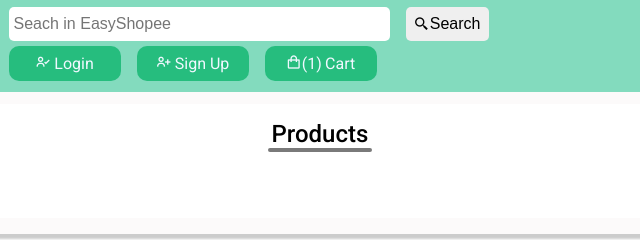
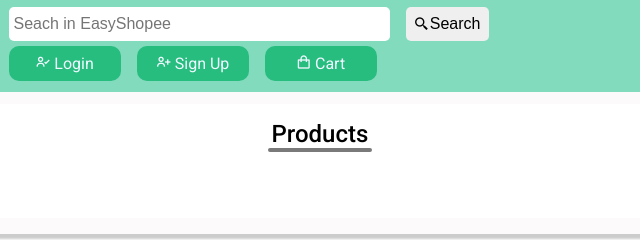
Before and after one commit to krahil1996/EasyShopee, a plain HTML site: page index.html in a window 1280 px wide. Shown: the full height of the page, 441-1081 px from the left. Drawn offline with nearby package versions, Linux system fonts and the light colour scheme; no server answers; a web font is replaced by a local one.

Commit message:
update html

```diff
--- a/index.html
+++ b/index.html
@@ -35,7 +35,7 @@
                 <div class="user-menu-group">
                     <a href=""><span><i class='bx bx-user-check'></i></span>Login </a>
                     <a href=""><span><i class='bx bx-user-plus'></i></span>Sign Up </a>
-                    <a href=""><span><i class='bx bx-shopping-bag'></i>(1)</span>Cart </a>
+                    <a href=""><span><i class='bx bx-shopping-bag'></i></span>Cart </a>
                 </div>
             </div>
         </nav>
```
